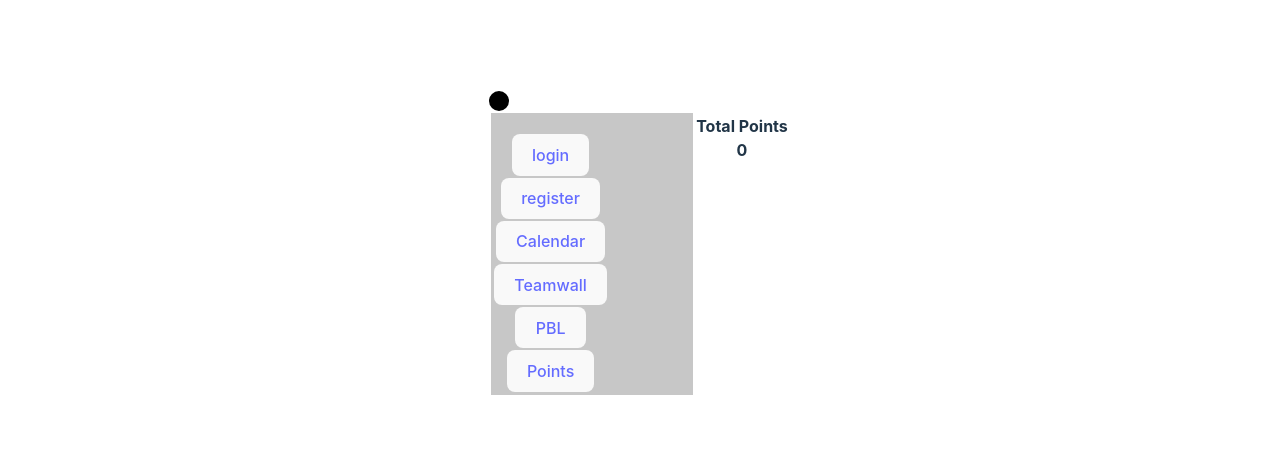
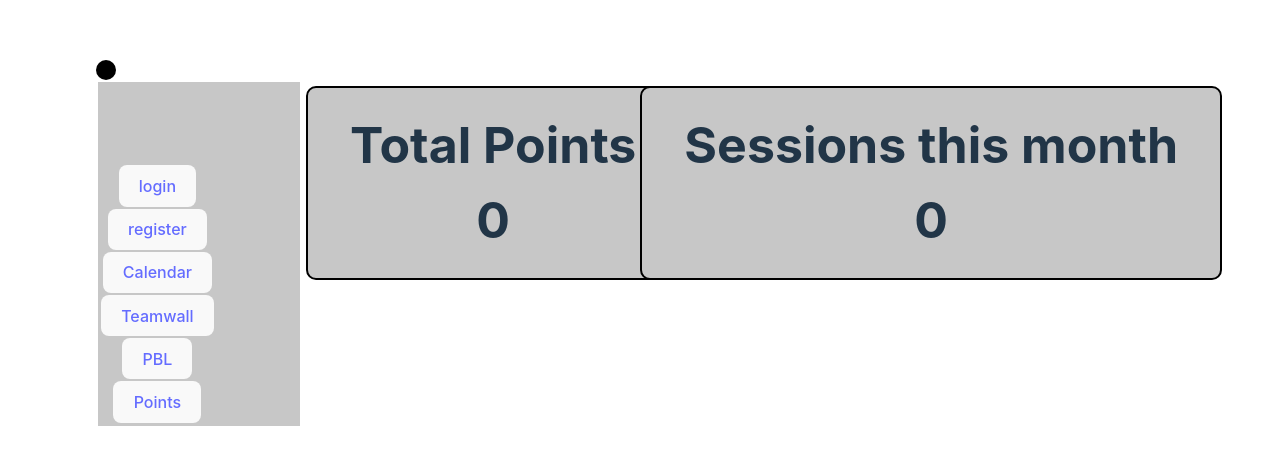
Before and after one commit to leongroth/Grouper, a React (Vite) app: page /Points in a window 1280 px wide. Shown: the part 156-620 px from the top of the page. Built offline with nearby package versions, Linux system fonts and the light colour scheme; no server answers.

Commit message:
Points css

```diff
--- /dev/null
+++ b/src/Points/Points.css
@@ -0,0 +1,9 @@
+.TP-Box , .M-Sesh {
+    width: 100%;
+    height: 100%;
+    background-color: #C7C7c7;
+    font-size: 50px;
+    border: solid 2px black;
+    border-radius: 10px;
+    padding: 20px;
+}
--- a/src/Points/Points.jsx
+++ b/src/Points/Points.jsx
@@ -1,16 +1,31 @@
 import { useState } from "react";
 import { onValue } from "firebase/database";
+import "./Points.css"
 
 export function PointsPage() {
     const [totalPoints, setTotalPoints] = useState(0)
+    const [sessionsMonth, setSessionsMonth] = useState(0)
 
     return (
         <div>
-            <div>
-                Total Points
-                <br></br>
-                {totalPoints}
-            </div>
+            <table>
+                <th>
+                    <div className="TP-Box">
+                    Total Points
+                    <br></br>
+                    {totalPoints}
+                    </div>
+                </th>
+                <th>
+                    <div className="M-Sesh">
+                    Sessions this month
+                    <br/>
+                    {sessionsMonth}
+                    </div>
+                </th>
+            </table>
+
+
         </div>
     )
 
```
